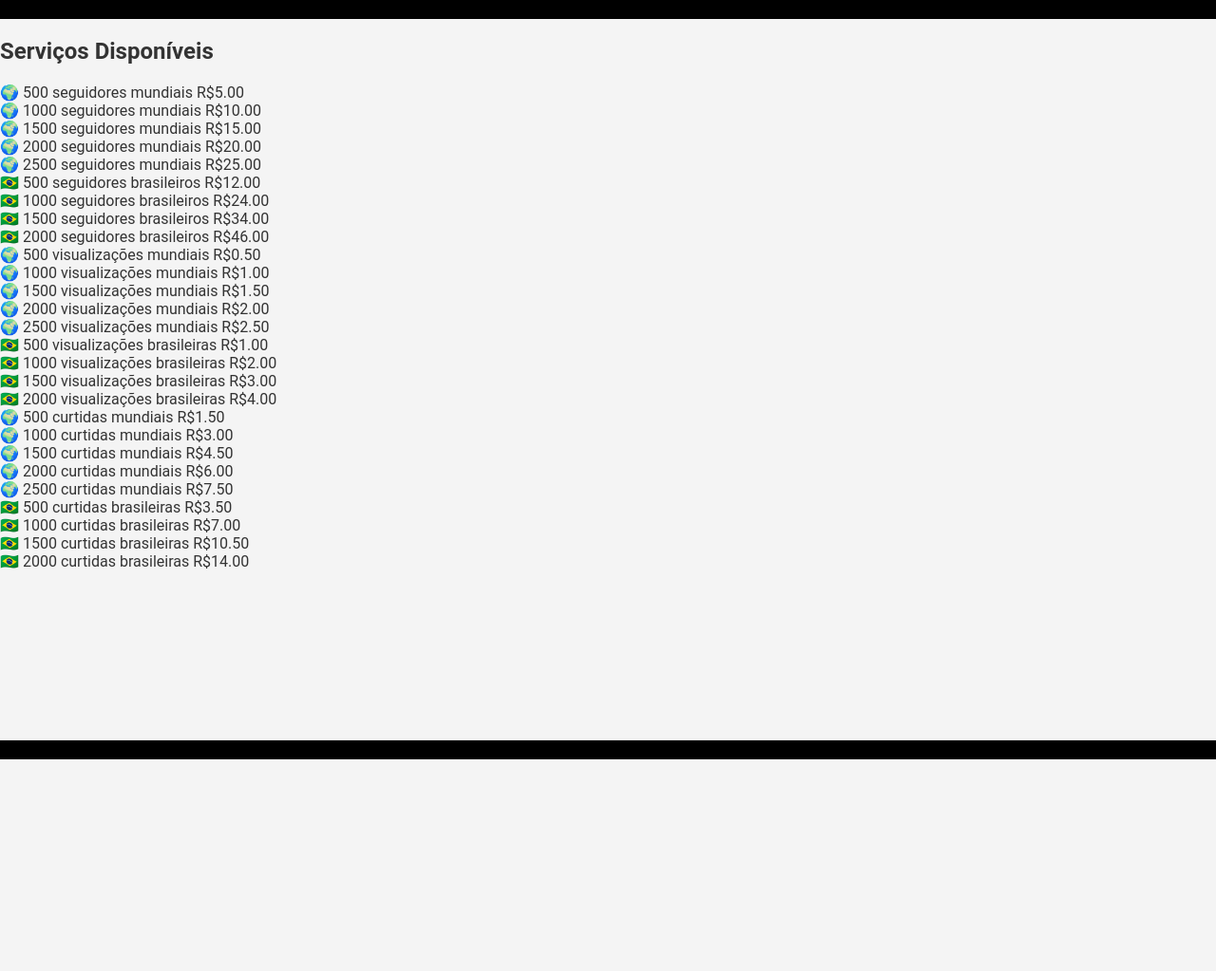
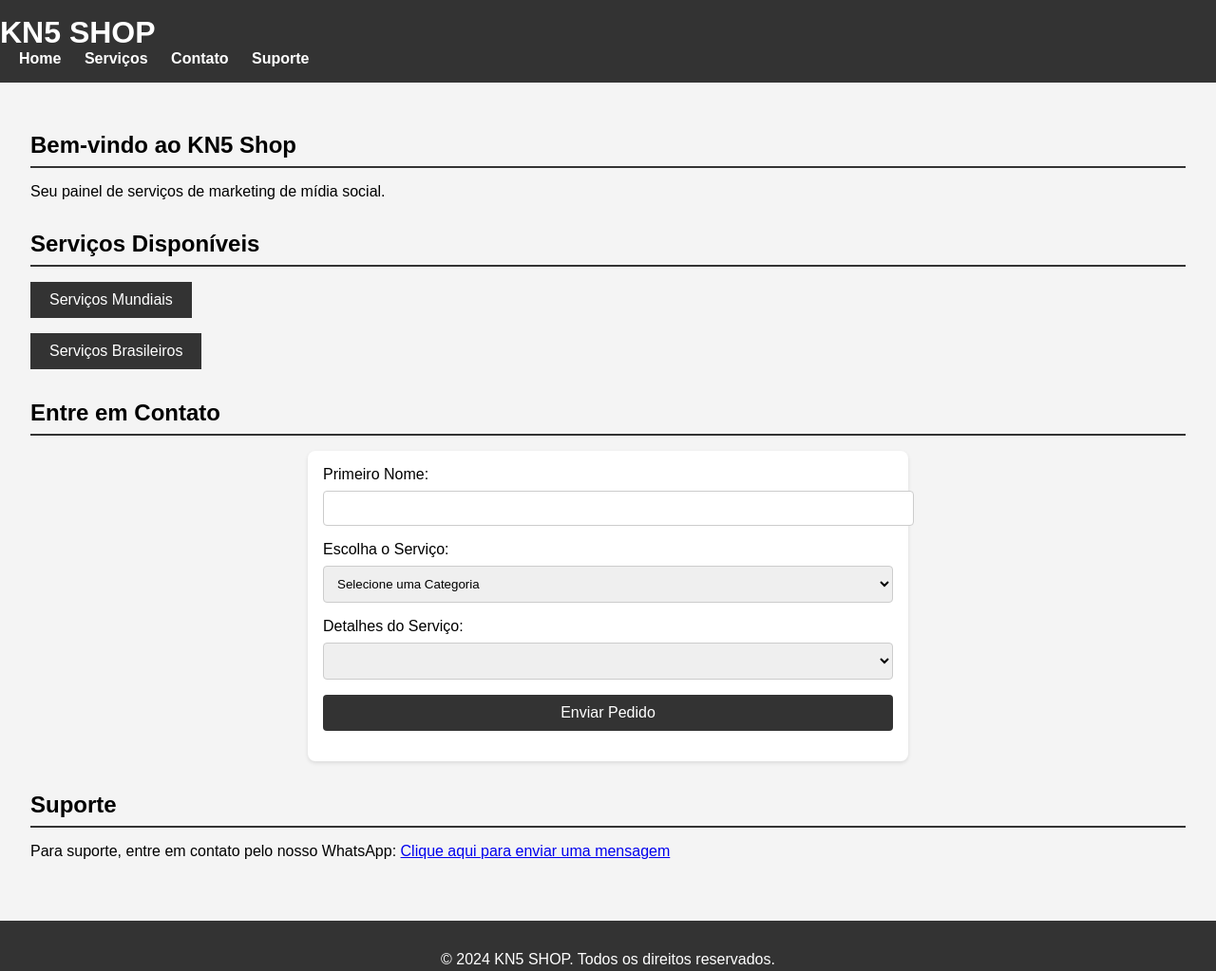
Before and after one commit to KN5Shop/KN5Shop.github.io, a plain HTML site: page painel.html in a window 1280 px wide. Shown: the whole page at 95% size. Before the commit the page ends 800 px from the top, so only its background shows below. Drawn offline with Linux system fonts and the light colour scheme.

Commit message:
Painel V3

```diff
--- a/painel.html
+++ b/painel.html
@@ -3,155 +3,99 @@
 <head>
     <meta charset="UTF-8">
     <meta name="viewport" content="width=device-width, initial-scale=1.0">
-    <title>Produtos | KN5 Shop</title>
+    <title>KN5 Shop - Painel SMM</title>
     <link rel="stylesheet" href="styles.css">
 </head>
 <body>
     <header>
-        <!-- Código do cabeçalho -->
+        <div class="container">
+            <h1>KN5 SHOP</h1>
+            <nav>
+                <ul>
+                    <li><a href="#home">Home</a></li>
+                    <li><a href="#services">Serviços</a></li>
+                    <li><a href="#contact">Contato</a></li>
+                    <li><a href="#support">Suporte</a></li>
+                </ul>
+            </nav>
+        </div>
     </header>
     <main>
-        <section id="produtos">
-            <h1>Serviços Disponíveis</h1>
-            <div class="produto">
-                <span class="emoji">🌍</span>
-                <span class="descricao">500 seguidores mundiais</span>
-                <span class="preco">R$5.00</span>
+        <section id="home" class="section home">
+            <h2>Bem-vindo ao KN5 Shop</h2>
+            <p>Seu painel de serviços de marketing de mídia social.</p>
+        </section>
+        <section id="services" class="section services">
+            <h2>Serviços Disponíveis</h2>
+            <div class="service-category">
+                <button class="category-btn" onclick="toggleCategory('worldwide')">Serviços Mundiais</button>
+                <div id="worldwide" class="service-list hidden">
+                    <p>🌍 500 seguidores mundiais - R$5.00</p>
+                    <p>🌍 1000 seguidores mundiais - R$10.00</p>
+                    <p>🌍 1500 seguidores mundiais - R$15.00</p>
+                    <p>🌍 2000 seguidores mundiais - R$20.00</p>
+                    <p>🌍 2500 seguidores mundiais - R$25.00</p>
+                    <p>🌍 500 visualizações mundiais - R$0.50</p>
+                    <p>🌍 1000 visualizações mundiais - R$1.00</p>
+                    <p>🌍 1500 visualizações mundiais - R$1.50</p>
+                    <p>🌍 2000 visualizações mundiais - R$2.00</p>
+                    <p>🌍 2500 visualizações mundiais - R$2.50</p>
+                    <p>🌍 500 curtidas mundiais - R$1.50</p>
+                    <p>🌍 1000 curtidas mundiais - R$3.00</p>
+                    <p>🌍 1500 curtidas mundiais - R$4.50</p>
+                    <p>🌍 2000 curtidas mundiais - R$6.00</p>
+                    <p>🌍 2500 curtidas mundiais - R$7.50</p>
+                </div>
             </div>
-            <div class="produto">
-                <span class="emoji">🌍</span>
-                <span class="descricao">1000 seguidores mundiais</span>
-                <span class="preco">R$10.00</span>
+            <div class="service-category">
+                <button class="category-btn" onclick="toggleCategory('brazilian')">Serviços Brasileiros</button>
+                <div id="brazilian" class="service-list hidden">
+                    <p>🇧🇷 500 seguidores brasileiros - R$12.00</p>
+                    <p>🇧🇷 1000 seguidores brasileiros - R$24.00</p>
+                    <p>🇧🇷 1500 seguidores brasileiros - R$34.00</p>
+                    <p>🇧🇷 2000 seguidores brasileiros - R$46.00</p>
+                    <p>🇧🇷 500 visualizações brasileiras - R$1.00</p>
+                    <p>🇧🇷 1000 visualizações brasileiras - R$2.00</p>
+                    <p>🇧🇷 1500 visualizações brasileiras - R$3.00</p>
+                    <p>🇧🇷 2000 visualizações brasileiras - R$4.00</p>
+                    <p>🇧🇷 500 curtidas brasileiras - R$3.50</p>
+                    <p>🇧🇷 1000 curtidas brasileiras - R$7.00</p>
+                    <p>🇧🇷 1500 curtidas brasileiras - R$10.50</p>
+                    <p>🇧🇷 2000 curtidas brasileiras - R$14.00</p>
+                </div>
             </div>
-            <div class="produto">
-                <span class="emoji">🌍</span>
-                <span class="descricao">1500 seguidores mundiais</span>
-                <span class="preco">R$15.00</span>
-            </div>
-            <div class="produto">
-                <span class="emoji">🌍</span>
-                <span class="descricao">2000 seguidores mundiais</span>
-                <span class="preco">R$20.00</span>
-            </div>
-            <div class="produto">
-                <span class="emoji">🌍</span>
-                <span class="descricao">2500 seguidores mundiais</span>
-                <span class="preco">R$25.00</span>
-            </div>
-            <div class="produto">
-                <span class="emoji">🇧🇷</span>
-                <span class="descricao">500 seguidores brasileiros</span>
-                <span class="preco">R$12.00</span>
-            </div>
-            <div class="produto">
-                <span class="emoji">🇧🇷</span>
-                <span class="descricao">1000 seguidores brasileiros</span>
-                <span class="preco">R$24.00</span>
-            </div>
-            <div class="produto">
-                <span class="emoji">🇧🇷</span>
-                <span class="descricao">1500 seguidores brasileiros</span>
-                <span class="preco">R$34.00</span>
-            </div>
-            <div class="produto">
-                <span class="emoji">🇧🇷</span>
-                <span class="descricao">2000 seguidores brasileiros</span>
-                <span class="preco">R$46.00</span>
-            </div>
-            <div class="produto">
-                <span class="emoji">🌍</span>
-                <span class="descricao">500 visualizações mundiais</span>
-                <span class="preco">R$0.50</span>
-            </div>
-            <div class="produto">
-                <span class="emoji">🌍</span>
-                <span class="descricao">1000 visualizações mundiais</span>
-                <span class="preco">R$1.00</span>
-            </div>
-            <div class="produto">
-                <span class="emoji">🌍</span>
-                <span class="descricao">1500 visualizações mundiais</span>
-                <span class="preco">R$1.50</span>
-            </div>
-            <div class="produto">
-                <span class="emoji">🌍</span>
-                <span class="descricao">2000 visualizações mundiais</span>
-                <span class="preco">R$2.00</span>
-            </div>
-            <div class="produto">
-                <span class="emoji">🌍</span>
-                <span class="descricao">2500 visualizações mundiais</span>
-                <span class="preco">R$2.50</span>
-            </div>
-            <div class="produto">
-                <span class="emoji">🇧🇷</span>
-                <span class="descricao">500 visualizações brasileiras</span>
-                <span class="preco">R$1.00</span>
-            </div>
-            <div class="produto">
-                <span class="emoji">🇧🇷</span>
-                <span class="descricao">1000 visualizações brasileiras</span>
-                <span class="preco">R$2.00</span>
-            </div>
-            <div class="produto">
-                <span class="emoji">🇧🇷</span>
-                <span class="descricao">1500 visualizações brasileiras</span>
-                <span class="preco">R$3.00</span>
-            </div>
-            <div class="produto">
-                <span class="emoji">🇧🇷</span>
-                <span class="descricao">2000 visualizações brasileiras</span>
-                <span class="preco">R$4.00</span>
-            </div>
-            <div class="produto">
-                <span class="emoji">🌍</span>
-                <span class="descricao">500 curtidas mundiais</span>
-                <span class="preco">R$1.50</span>
-            </div>
-            <div class="produto">
-                <span class="emoji">🌍</span>
-                <span class="descricao">1000 curtidas mundiais</span>
-                <span class="preco">R$3.00</span>
-            </div>
-            <div class="produto">
-                <span class="emoji">🌍</span>
-                <span class="descricao">1500 curtidas mundiais</span>
-                <span class="preco">R$4.50</span>
-            </div>
-            <div class="produto">
-                <span class="emoji">🌍</span>
-                <span class="descricao">2000 curtidas mundiais</span>
-                <span class="preco">R$6.00</span>
-            </div>
-            <div class="produto">
-                <span class="emoji">🌍</span>
-                <span class="descricao">2500 curtidas mundiais</span>
-                <span class="preco">R$7.50</span>
-            </div>
-            <div class="produto">
-                <span class="emoji">🇧🇷</span>
-                <span class="descricao">500 curtidas brasileiras</span>
-                <span class="preco">R$3.50</span>
-            </div>
-            <div class="produto">
-                <span class="emoji">🇧🇷</span>
-                <span class="descricao">1000 curtidas brasileiras</span>
-                <span class="preco">R$7.00</span>
-            </div>
-            <div class="produto">
-                <span class="emoji">🇧🇷</span>
-                <span class="descricao">1500 curtidas brasileiras</span>
-                <span class="preco">R$10.50</span>
-            </div>
-            <div class="produto">
-                <span class="emoji">🇧🇷</span>
-                <span class="descricao">2000 curtidas brasileiras</span>
-                <span class="preco">R$14.00</span>
-            </div>
+        </section>
+        <section id="contact" class="section contact">
+            <h2>Entre em Contato</h2>
+            <form id="orderForm">
+                <label for="name">Primeiro Nome:</label>
+                <input type="text" id="name" name="name" required>
+
+                <label for="service">Escolha o Serviço:</label>
+                <select id="service" name="service" required>
+                    <option value="">Selecione uma Categoria</option>
+                    <option value="worldwide">Serviços Mundiais</option>
+                    <option value="brazilian">Serviços Brasileiros</option>
+                </select>
+
+                <label for="details">Detalhes do Serviço:</label>
+                <select id="details" name="details" required>
+                    <!-- Opções serão preenchidas por JavaScript -->
+                </select>
+
+                <button type="submit">Enviar Pedido</button>
+            </form>
+        </section>
+        <section id="support" class="section support">
+            <h2>Suporte</h2>
+            <p>Para suporte, entre em contato pelo nosso WhatsApp: <a href="https://api.whatsapp.com/send?phone=+5519995271979&text=Olá, preciso de ajuda com o KN5 Shop!" target="_blank">Clique aqui para enviar uma mensagem</a></p>
         </section>
     </main>
     <footer>
-        <!-- Código do rodapé -->
+        <div class="container">
+            <p>&copy; 2024 KN5 SHOP. Todos os direitos reservados.</p>
+        </div>
     </footer>
+    <script src="scripts.js"></script>
 </body>
 </html>
--- /dev/null
+++ b/scripts.js
@@ -0,0 +1,76 @@
+document.addEventListener('DOMContentLoaded', () => {
+    const serviceSelect = document.getElementById('service');
+    const detailsSelect = document.getElementById('details');
+
+    serviceSelect.addEventListener('change', (event) => {
+        const category = event.target.value;
+        populateDetails(category);
+    });
+
+    document.getElementById('orderForm').addEventListener('submit', (event) => {
+        event.preventDefault();
+        const name = document.getElementById('name').value;
+        const service = document.getElementById('details').value;
+
+        if (name && service) {
+            const whatsappUrl = `https://api.whatsapp.com/send?phone=+5519995271979&text=Olá, gostaria de solicitar ${service} com o nome ${name}.`;
+            window.open(whatsappUrl, '_blank');
+        } else {
+            alert('Por favor, preencha todos os campos.');
+        }
+    });
+});
+
+function populateDetails(category) {
+    const detailsSelect = document.getElementById('details');
+    detailsSelect.innerHTML = ''; // Clear existing options
+
+    let options = [];
+
+    if (category === 'worldwide') {
+        options = [
+            { value: '500 seguidores mundiais - R$5.00', text: '🌍 500 seguidores mundiais - R$5.00' },
+            { value: '1000 seguidores mundiais - R$10.00', text: '🌍 1000 seguidores mundiais - R$10.00' },
+            { value: '1500 seguidores mundiais - R$15.00', text: '🌍 1500 seguidores mundiais - R$15.00' },
+            { value: '2000 seguidores mundiais - R$20.00', text: '🌍 2000 seguidores mundiais - R$20.00' },
+            { value: '2500 seguidores mundiais - R$25.00', text: '🌍 2500 seguidores mundiais - R$25.00' },
+            { value: '500 visualizações mundiais - R$0.50', text: '🌍 500 visualizações mundiais - R$0.50' },
+            { value: '1000 visualizações mundiais - R$1.00', text: '🌍 1000 visualizações mundiais - R$1.00' },
+            { value: '1500 visualizações mundiais - R$1.50', text: '🌍 1500 visualizações mundiais - R$1.50' },
+            { value: '2000 visualizações mundiais - R$2.00', text: '🌍 2000 visualizações mundiais - R$2.00' },
+            { value: '2500 visualizações mundiais - R$2.50', text: '🌍 2500 visualizações mundiais - R$2.50' },
+            { value: '500 curtidas mundiais - R$1.50', text: '🌍 500 curtidas mundiais - R$1.50' },
+            { value: '1000 curtidas mundiais - R$3.00', text: '🌍 1000 curtidas mundiais - R$3.00' },
+            { value: '1500 curtidas mundiais - R$4.50', text: '🌍 1500 curtidas mundiais - R$4.50' },
+            { value: '2000 curtidas mundiais - R$6.00', text: '🌍 2000 curtidas mundiais - R$6.00' },
+            { value: '2500 curtidas mundiais - R$7.50', text: '🌍 2500 curtidas mundiais - R$7.50' }
+        ];
+    } else if (category === 'brazilian') {
+        options = [
+            { value: '500 seguidores brasileiros - R$12.00', text: '🇧🇷 500 seguidores brasileiros - R$12.00' },
+            { value: '1000 seguidores brasileiros - R$24.00', text: '🇧🇷 1000 seguidores brasileiros - R$24.00' },
+            { value: '1500 seguidores brasileiros - R$34.00', text: '🇧🇷 1500 seguidores brasileiros - R$34.00' },
+            { value: '2000 seguidores brasileiros - R$46.00', text: '🇧🇷 2000 seguidores brasileiros - R$46.00' },
+            { value: '500 visualizações brasileiras - R$1.00', text: '🇧🇷 500 visualizações brasileiras - R$1.00' },
+            { value: '1000 visualizações brasileiras - R$2.00', text: '🇧🇷 1000 visualizações brasileiras - R$2.00' },
+            { value: '1500 visualizações brasileiras - R$3.00', text: '🇧🇷 1500 visualizações brasileiras - R$3.00' },
+            { value: '2000 visualizações brasileiras - R$4.00', text: '🇧🇷 2000 visualizações brasileiras - R$4.00' },
+            { value: '500 curtidas brasileiras - R$3.50', text: '🇧🇷 500 curtidas brasileiras - R$3.50' },
+            { value: '1000 curtidas brasileiras - R$7.00', text: '🇧🇷 1000 curtidas brasileiras - R$7.00' },
+            { value: '1500 curtidas brasileiras - R$10.50', text: '🇧🇷 1500 curtidas brasileiras - R$10.50' },
+            { value: '2000 curtidas brasileiras - R$14.00', text: '🇧🇷 2000 curtidas brasileiras - R$14.00' }
+        ];
+    }
+
+    options.forEach(option => {
+        const opt = document.createElement('option');
+        opt.value = option.value;
+        opt.textContent = option.text;
+        detailsSelect.appendChild(opt);
+    });
+}
+
+function toggleCategory(categoryId) {
+    const categoryElement = document.getElementById(categoryId);
+    categoryElement.classList.toggle('hidden');
+}
--- a/styles.css
+++ b/styles.css
@@ -1,89 +1,140 @@
 body {
-    font-family: 'Roboto', sans-serif;
-    color: #333;
+    font-family: Arial, sans-serif;
     margin: 0;
     padding: 0;
     background-color: #f4f4f4;
 }
 
-.container {
-    width: 80%;
-    margin: 0 auto;
+header {
+    background: #333;
+    color: white;
+    padding: 1rem 0;
 }
 
-header {
-    background-color: #000;
-    color: #d4af37;
-    padding: 10px 0;
-    text-align: center;
+.header .container {
+    display: flex;
+    justify-content: space-between;
+    align-items: center;
+    max-width: 1200px;
+    margin: auto;
+    padding: 0 1rem;
 }
 
 header h1 {
     margin: 0;
 }
 
-nav a {
-    color: #d4af37;
-    text-decoration: none;
-    margin: 0 15px;
+nav ul {
+    list-style: none;
+    margin: 0;
+    padding: 0;
 }
 
-.hero img {
-    width: 100%;
-    height: auto;
+nav ul li {
+    display: inline;
+    margin-left: 20px;
 }
 
-.products, .about, .cart, .checkout, .contact {
-    padding: 20px;
-    text-align: center;
+nav ul li a {
+    color: white;
+    text-decoration: none;
+    font-weight: bold;
+    position: relative;
 }
 
-.product-grid {
-    display: grid;
-    grid-template-columns: repeat(auto-fill, minmax(200px, 1fr));
-    gap: 20px;
+nav ul li a::after {
+    content: '';
+    position: absolute;
+    left: 0;
+    bottom: -5px;
+    width: 100%;
+    height: 2px;
+    background: white;
+    transform: scaleX(0);
+    transform-origin: bottom right;
+    transition: transform 0.3s ease;
 }
 
-.product {
-    background-color: #fff;
-    border: 1px solid #ddd;
-    border-radius: 5px;
-    padding: 10px;
-    box-shadow: 0 0 10px rgba(0, 0, 0, 0.1);
+nav ul li a:hover::after {
+    transform: scaleX(1);
+    transform-origin: bottom left;
 }
 
-.product img {
-    width: 100%;
-    height: auto;
-    border-bottom: 1px solid #ddd;
+main {
+    padding: 2rem;
 }
 
-.price {
-    color: #d4af37;
-    font-size: 1.2em;
-    font-weight: bold;
+.section {
+    margin-bottom: 2rem;
 }
 
-.btn {
-    display: inline-block;
-    background-color: #d4af37;
-    color: #fff;
-    padding: 10px 20px;
-    text-decoration: none;
-    border-radius: 5px;
-    border: none;
+h2 {
+    border-bottom: 2px solid #333;
+    padding-bottom: 0.5rem;
+    margin-bottom: 1rem;
 }
 
-.cart-icon {
-    font-size: 1.5em;
+.service-category {
+    margin-bottom: 1rem;
+}
+
+.category-btn {
+    background: #333;
+    color: white;
+    border: none;
+    padding: 10px 20px;
+    cursor: pointer;
+    font-size: 16px;
+}
+
+.service-list {
+    margin-top: 10px;
+}
+
+.service-list.hidden {
+    display: none;
+}
+
+.service-list p {
+    margin: 5px 0;
+}
+
+#orderForm {
+    max-width: 600px;
+    margin: auto;
+    background: white;
+    padding: 1rem;
+    border-radius: 8px;
+    box-shadow: 0 2px 4px rgba(0,0,0,0.1);
+}
+
+#orderForm label {
+    display: block;
+    margin-bottom: 0.5rem;
+}
+
+#orderForm input, #orderForm select, #orderForm button {
+    width: 100%;
+    padding: 10px;
+    margin-bottom: 1rem;
+    border: 1px solid #ccc;
+    border-radius: 4px;
+}
+
+#orderForm button {
+    background: #333;
+    color: white;
+    border: none;
+    cursor: pointer;
+    font-size: 16px;
+}
+
+#orderForm button:hover {
+    background: #555;
 }
 
 footer {
-    background-color: #000;
-    color: #fff;
+    background: #333;
+    color: white;
     text-align: center;
-    padding: 10px 0;
-    position: fixed;
-    width: 100%;
-    bottom: 0;
-}
+    padding: 1rem
```
